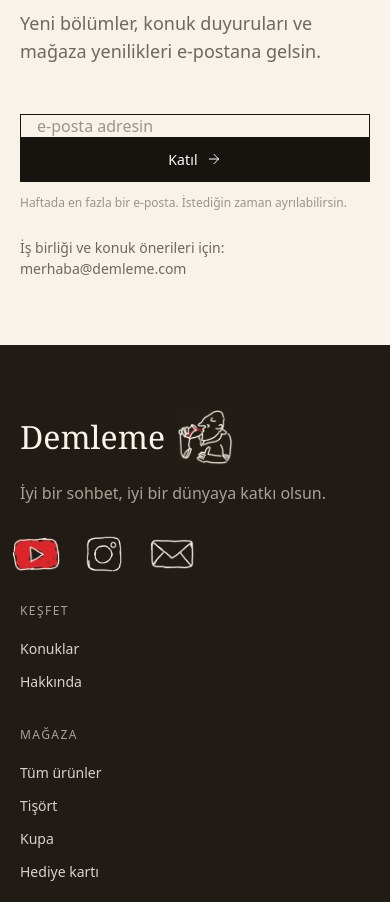
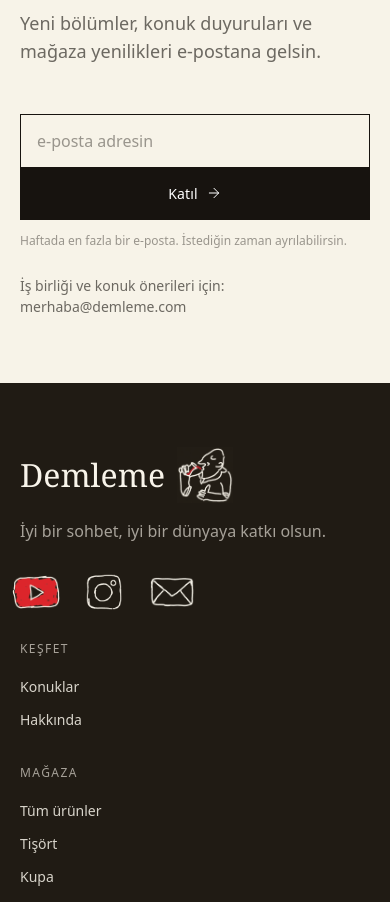
Before and after one commit to demlemedesin-bit/test, a Next.js app: page / in a window 390 px wide. Shown: the part 6053-6955 px from the top of the page. Built offline with nearby package versions, Linux system fonts and the light colour scheme; no server answers; the database is empty; a web font is replaced by a local one.

Commit message:
Mobil bülten formu: giriş alanı yüksekliği düzeltildi

```diff
--- a/app/home.css
+++ b/app/home.css
@@ -653,6 +653,8 @@ em{ font-style:normal; font-weight:400; }
   .shop-grid{ grid-template-columns:repeat(2, 1fr); gap:var(--s-32) var(--s-16); }
   .newsletter-form{ flex-direction:column; }
   .newsletter-form .btn{ border-left:0; border-top:1px solid var(--ink); justify-content:center; }
+  .newsletter-form input{ flex:none; height:52px; width:100%; }
+  .newsletter-form .btn{ min-height:52px; }
 }
 
 .sh-price s{ opacity:.5; margin-right:4px; font-weight:400; }
```
